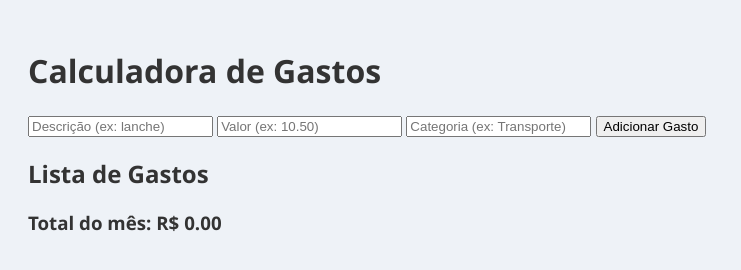
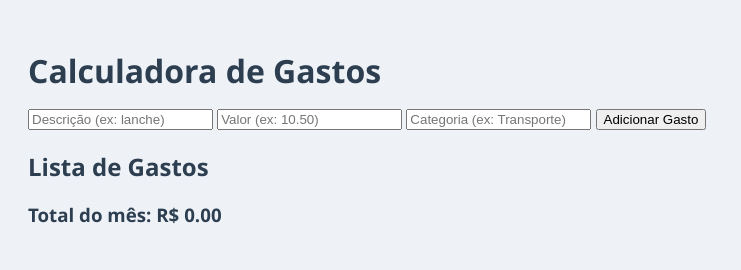
Before and after one commit to guicirelli/AvaliacaoADS, a plain HTML site: page index.html in a window 1280 px wide. Shown: the whole page, without its empty margins (0-741 px from the left). Drawn offline with Linux system fonts and the light colour scheme.

Commit message:
Estiliariza Titulos 1,2 e 3

```diff
--- a/style.css
+++ b/style.css
@@ -4,3 +4,7 @@ body {
     color: #333;
     padding: 20px;
   }
+  h1, h2, h3 {
+    margin-bottom: 15px;
+    color: #2c3e50;
+  }
```
